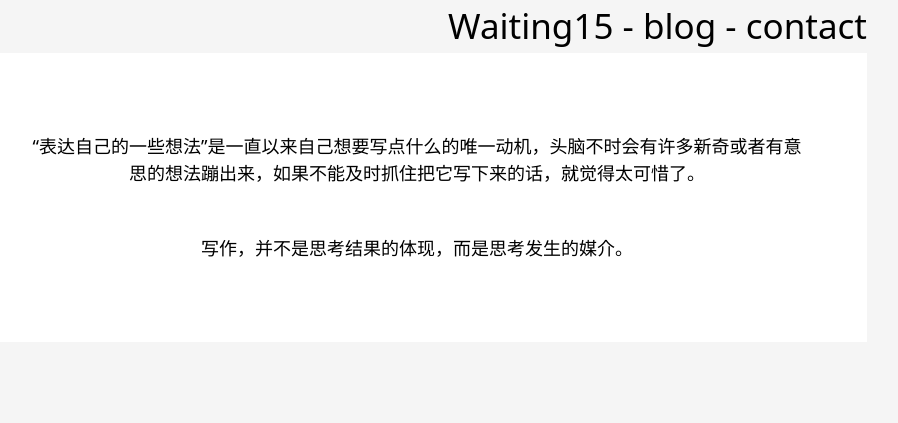
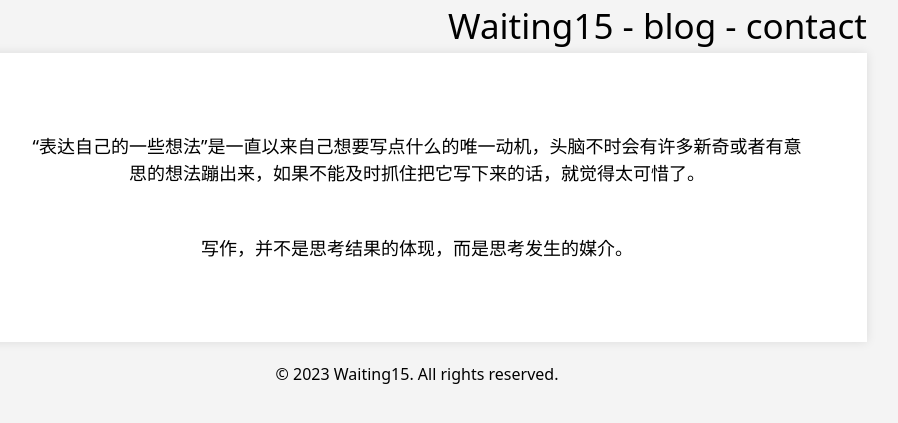
Before and after one commit to waiting15/waiting15.github.io, a Jekyll site: the page built from index.md, in a window 1280 px wide. Shown: the top 423 px of the page, without its empty margins (223-1121 px from the left). Built offline with Jekyll 4.4.1, drawn with Linux system fonts in a browser that asks for light colours.

Commit message:
modify typesetting

```diff
--- a/_config.yml
+++ b/_config.yml
@@ -1,6 +1,6 @@
 permalink: /:categories/:title
-title: Waiting15.com
+title: Waiting15'blog
 email: wrt032@outlook.com
-url: http://waiting15.com
+url: https://waiting15.com
 twitter_username: wrt032
 github_username:  waiting15
--- a/_includes/style.css
+++ b/_includes/style.css
@@ -5,7 +5,7 @@
 }
 
 body{
-	background-color: #f5f5f5;
+	background-color: #f4f4f4;
 	color: black;
 }
 a{
@@ -21,12 +21,13 @@ p{
 }
 
 .post-wrapper{
-	width: 900px;
+	max-width: 900px;
 	margin: 0 auto;
 	padding: 80px 60px;
 	background: #fff;
 	color: black;
 	font-size: 18px;
+	box-shadow: 0 0 10px rgba(0,0,0,0.1);
 }
 .post-wrapper h2 {
 	font-size: 23px;
@@ -53,3 +54,13 @@ p{
 ul.none-liststyle{
 	list-style: none;
 }
+
+footer {
+	margin-top: 20px;
+	text-align: center;
+}
+
+header {
+	max-width: 900px;
+	margin: 0 auto;
+}
--- a/_layouts/default.html
+++ b/_layouts/default.html
@@ -7,10 +7,13 @@
 		<meta name="renderer" content="webkit">
 		<meta name="description" content="Waing15's Blog" />
 		<meta name="viewport" content="width=device-width,initial-scale=1.0,minimum-scale=1.0">
+
 		<link rel="stylesheet" href="/js/bootstrap_css/bootstrap.min.css">
 		<script src="/js/bootstrap_js/bootstrap.bundle.min.js"></script>
+
 		<style>{% include style.css %}</style>
 	</head>
 
 	{{ content }}
+
 </html>
--- a/_layouts/page.html
+++ b/_layouts/page.html
@@ -4,7 +4,6 @@ layout: default
 
 <body>
 	<header>
-		<div style="width:900px;margin: 0 auto;">
 			<div class="row">
 				<div class="col" style="font-size:35px;text-align: right;">
 					<a href="/">Waiting15</a>
@@ -14,14 +13,11 @@ layout: default
 					<a href="/contact">contact</a>
 				</div>
 			</div>
-		</div>
 	</header>
 	<main>
 		<div class = "post-wrapper">
 			{{ content }}
 		</div>
 	</main>
-	<footer>
-
-	</footer>
+	<footer>© 2023 Waiting15. All rights reserved. </footer>
 </body>
```
Also changed, not shown: index.html (added, +12 -0 lines).
